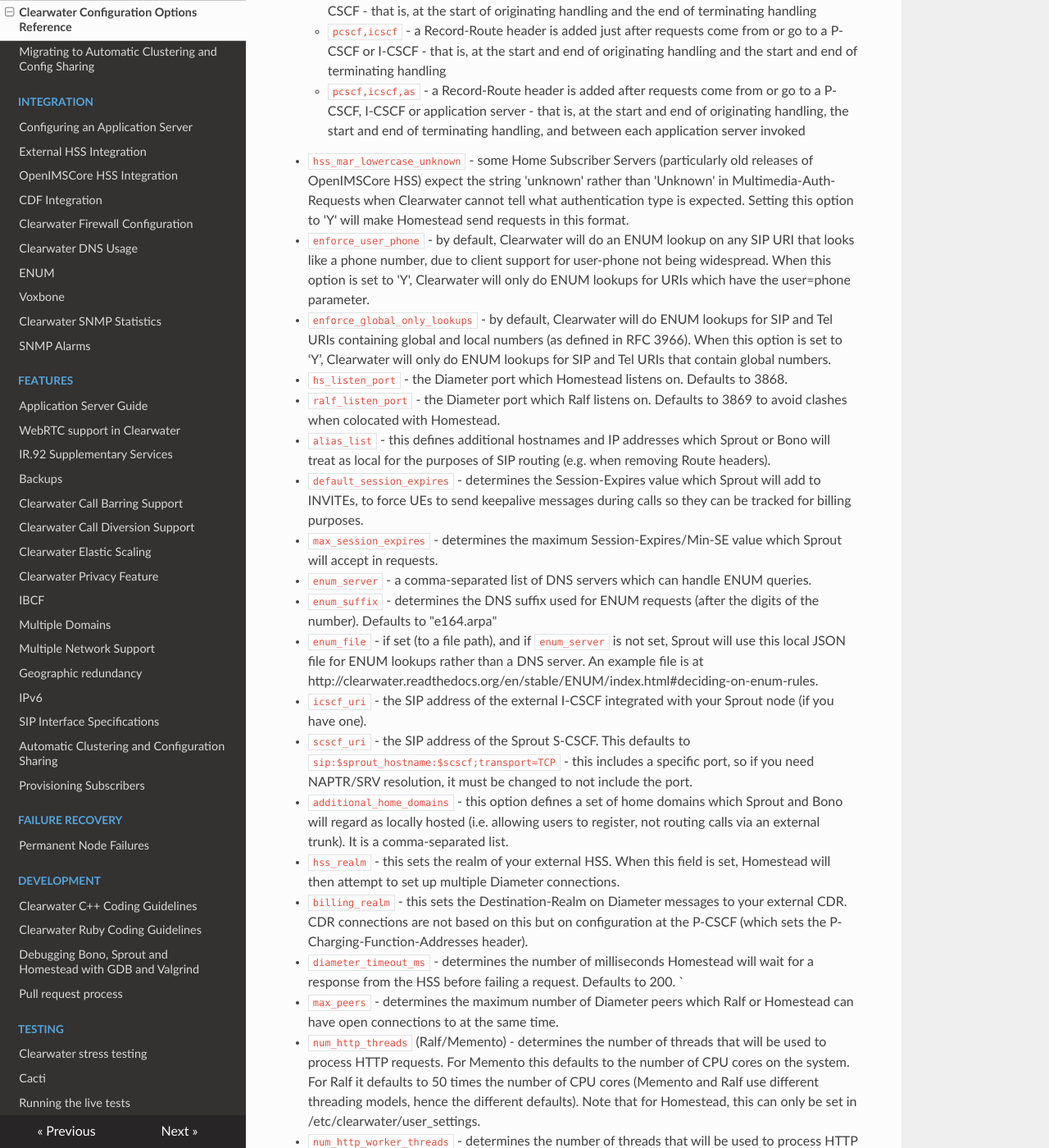
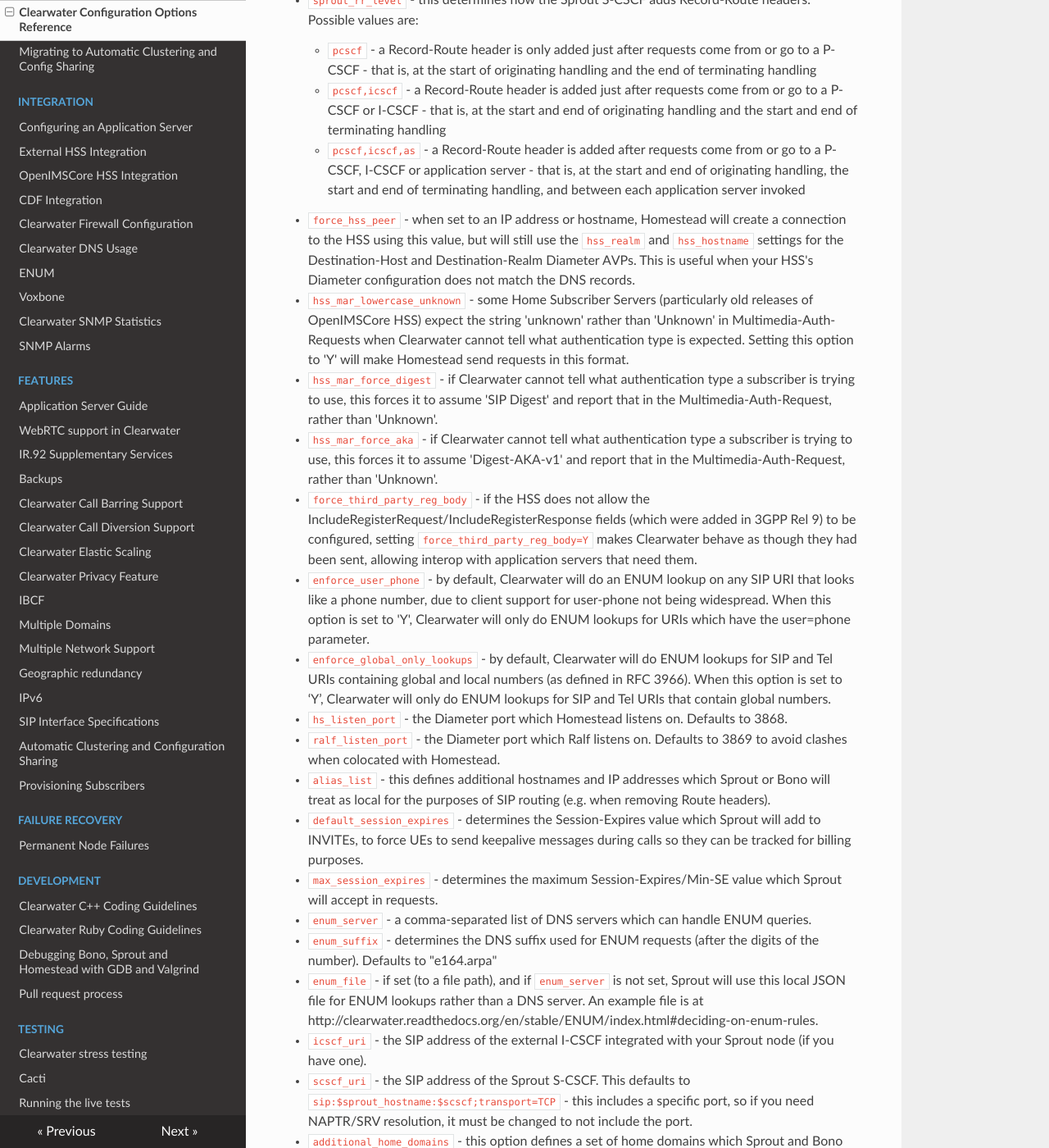
Before and after one commit to Metaswitch/clearwater-readthedocs, an MkDocs documentation site: the page built from docs/Clearwater_Configuration_Options_Reference.md, in a window 1280 px wide and 1400 px high, scrolled down 3329 px. Shown: the whole window at 82% size. Built offline with MkDocs 1.6.1, drawn with Linux system fonts in a browser that asks for light colours; nearby versions of some CDN libraries; old or Windows-style settings are respelled for this version of MkDocs; some of the changed text lies outside the part shown.

Commit message:
Document new config options

```diff
--- a/docs/Clearwater_Configuration_Options_Reference.md
+++ b/docs/Clearwater_Configuration_Options_Reference.md
@@ -38,7 +38,8 @@ This section describes options for the basic configuration of a Clearwater deplo
 * `ralf_hostname` - a hostname that resolves by DNS round-robin to all Ralf nodes in the cluster. Should include the port (usually 9888). This is also used (without the port) as the Origin-Realm of the Diameter messages Ralf sends. Optional if no Ralf nodes exist.
 * `cdf_identity` - a Diameter identity that represents the address of an online Charging Function. Subscribers provisioned through Ellis will have this set as their Primary Charging Collection Function on P-Charging-Function-Addresses headers on responses to their successful REGISTERs, and Bono will add similarly in originating requests.
 * `xdms_hostname` - a hostname that resolves by DNS round-robin to all Homer nodes in the cluster. Should include the port (usually 7888).
-* `hss_hostname` - the hostname of your external HSS, if you have one. The port defaults to 3868 - this cannot be set by static configuration, but can be controlled by setting `hss_realm` and having appropriate NAPTR/SRV records for Diameter.
+* `hss_realm` - this sets the Destination-Realm of your external HSS. When this field is set, Homestead will then attempt to set up multiple Diameter connections using an SRV lookup on this realm.
+* `hss_hostname` - this sets the Destination-Host of your external HSS, if you have one. Homestead will also try and establish a Diameter connection to this host (on port 3868) if no SRV-discovered peers exist.
 * `signup_key` - this sets the password which Ellis will require before allowing self-sign-up.
 * `turn_workaround` - if your STUN/TURN clients are not able to authenticate properly (for example, because they can't send the @ sign), this specifies an additional password which will authenticate clients even without a correct username.
 * `smtp_smarthost` - Ellis allows password recovery by email. This sets the SMTP server used to send those emails.
@@ -65,7 +66,11 @@ This section describes optional configuration options, particularly for ensuring
     * `pcscf` - a Record-Route header is only added just after requests come from or go to a P-CSCF - that is, at the start of originating handling and the end of terminating handling
     * `pcscf,icscf` - a Record-Route header is added just after requests come from or go to a P-CSCF or I-CSCF - that is, at the start and end of originating handling and the start and end of terminating handling
     * `pcscf,icscf,as` - a Record-Route header is added after requests come from or go to a P-CSCF, I-CSCF or application server - that is, at the start and end of originating handling, the start and end of terminating handling, and between each application server invoked
+* `force_hss_peer` - when set to an IP address or hostname, Homestead will create a connection to the HSS using this value, but will still use the `hss_realm` and `hss_hostname` settings for the Destination-Host and Destination-Realm Diameter AVPs. This is useful when your HSS's Diameter configuration does not match the DNS records.
 * `hss_mar_lowercase_unknown` - some Home Subscriber Servers (particularly old releases of OpenIMSCore HSS) expect the string 'unknown' rather than 'Unknown' in Multimedia-Auth-Requests when Clearwater cannot tell what authentication type is expected. Setting this option to 'Y' will make Homestead send requests in this format.
+* `hss_mar_force_digest` - if Clearwater cannot tell what authentication type a subscriber is trying to use, this forces it to assume 'SIP Digest' and report that in the Multimedia-Auth-Request, rather than 'Unknown'.
+* `hss_mar_force_aka` - if Clearwater cannot tell what authentication type a subscriber is trying to use, this forces it to assume 'Digest-AKA-v1' and report that in the Multimedia-Auth-Request, rather than 'Unknown'.
+* `force_third_party_reg_body` - if the HSS does not allow the IncludeRegisterRequest/IncludeRegisterResponse fields (which were added in 3GPP Rel 9) to be configured, setting `force_third_party_reg_body=Y` makes Clearwater behave as though they had been sent, allowing interop with application servers that need them.
 * `enforce_user_phone` - by default, Clearwater will do an ENUM lookup on any SIP URI that looks like a phone number, due to client support for user-phone not being widespread. When this option is set to 'Y', Clearwater will only do ENUM lookups for URIs which have the user=phone parameter.
 * `enforce_global_only_lookups` - by default, Clearwater will do ENUM lookups for SIP and Tel URIs containing global and local numbers (as defined in RFC 3966). When this option is set to ‘Y’, Clearwater will only do ENUM lookups for SIP and Tel URIs that contain global numbers.
 * `hs_listen_port` - the Diameter port which Homestead listens on. Defaults to 3868.
@@ -79,7 +84,6 @@ This section describes optional configuration options, particularly for ensuring
 * `icscf_uri` - the SIP address of the external I-CSCF integrated with your Sprout node (if you have one).
 * `scscf_uri` - the SIP address of the Sprout S-CSCF. This defaults to `sip:$sprout_hostname:$scscf;transport=TCP` - this includes a specific port, so if you need NAPTR/SRV resolution, it must be changed to not include the port.
 * `additional_home_domains` - this option defines a set of home domains which Sprout and Bono will regard as locally hosted (i.e. allowing users to register, not routing calls via an external trunk). It is a comma-separated list.
-* `hss_realm` - this sets the realm of your external HSS. When this field is set, Homestead will then attempt to set up multiple Diameter connections.
 * `billing_realm` - this sets the Destination-Realm on Diameter messages to your external CDR. CDR connections are not based on this but on configuration at the P-CSCF (which sets the P-Charging-Function-Addresses header).
 * `diameter_timeout_ms` - determines the number of milliseconds Homestead will wait for a response from the HSS before failing a request. Defaults to 200. `
 * `max_peers` - determines the maximum number of Diameter peers which Ralf or Homestead can have open connections to at the same time.
```
